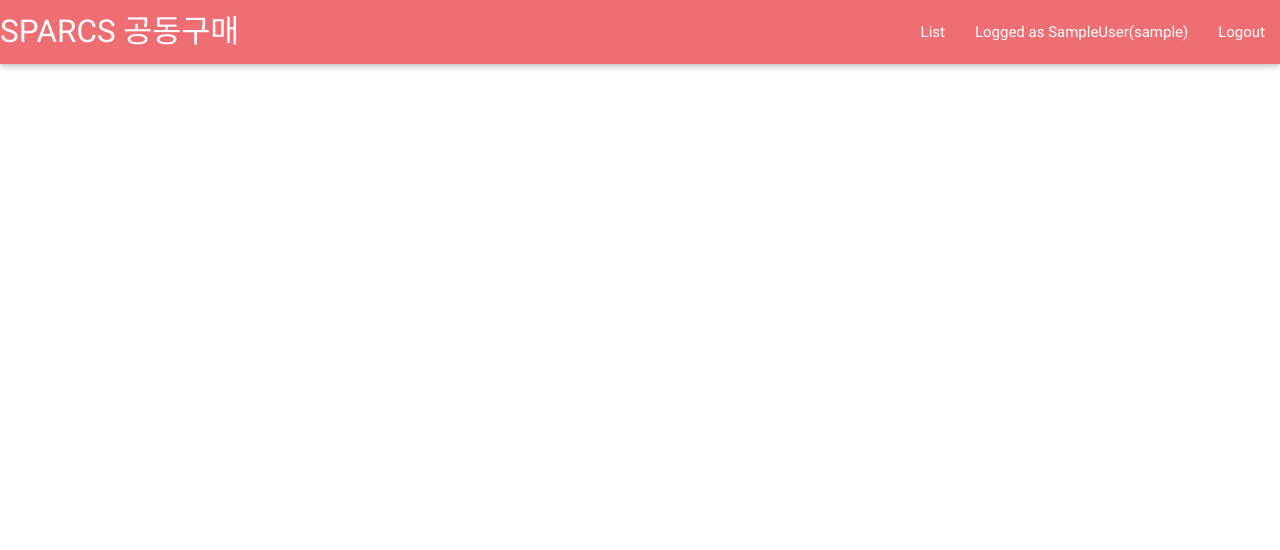
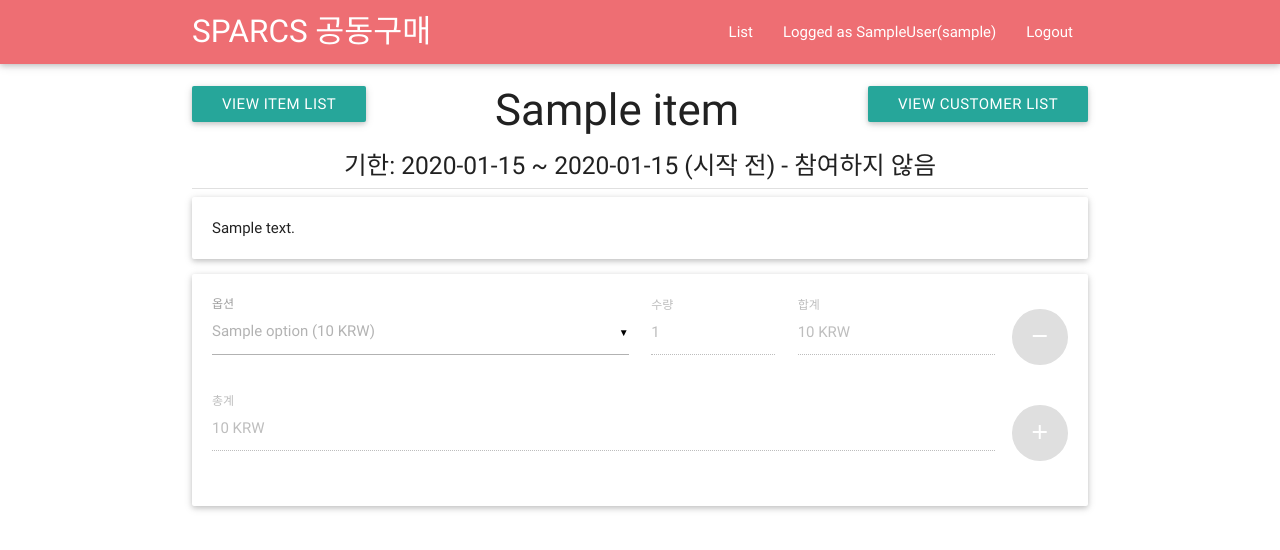
Before and after one commit to sparcs-kaist/sparcs09, a Django app: page /buy/item/1/ in a window 1280 px wide. Shown: the top 550 px of the page. Run offline with Django 3.2, Linux system fonts and the light colour scheme; a user stored in the database is signed in; tables that the repository leaves empty hold one stand-in row (values such as "Sample post"); some libraries are stand-ins or nearby versions.

Commit message:
add main / item view / item list frontend

```diff
--- a/sparcs09/apps/buy/models.py
+++ b/sparcs09/apps/buy/models.py
@@ -1,5 +1,6 @@
 from django.contrib.auth.models import User
 from django.db import models
+
 
 class Item(models.Model):
     title = models.CharField(max_length=100)
@@ -18,7 +19,7 @@ class Option(models.Model):
     item = models.ForeignKey(Item, related_name='options')
 
     def __unicode__(self):
-        return u'%s %s (%s KRW)' % (self.item, self.title, self.price)
+        return u'%s (%s KRW)' % (self.title, self.price)
 
 
 class Record(models.Model):
@@ -26,5 +27,18 @@ class Record(models.Model):
     option = models.ForeignKey(Option)
     num = models.IntegerField()
 
+    def cost(self):
+        return self.option.price * self.num
+
     def __unicode__(self):
-        return u'%s: %d units' % (self.option, self.num)
+        return u'%s %s: %d units' % (self.option.item, self.option, self.num)
+
+
+class Payment(models.Model):
+    item = models.ForeignKey(Item)
+    user = models.ForeignKey(User)
+    total = models.IntegerField()
+    is_paid = models.BooleanField()
+
+    def __unicode__(self):
+        return u'%s: %d for %s' % (self.user, self.total, self.item)
--- a/sparcs09/apps/buy/views.py
+++ b/sparcs09/apps/buy/views.py
@@ -1,18 +1,78 @@
-from django.shortcuts import render
+from django.core.paginator import Paginator, EmptyPage, PageNotAnInteger
+from django.shortcuts import redirect, render, get_object_or_404
+from django.utils import timezone
+from sparcs09.apps.buy.models import Item, Option, Record, Payment
+
 
 # /buy/
 def main(request):
-    pass
+    items = Item.objects.filter(is_hidden=False).order_by('-id')
+    if request.user.is_authenticated():
+        for item in items:
+            payment = Payment.objects.filter(item=item, user=request.user)
+            item.payment = payment
+
+    return render(request, 'main.html', {
+                    'items': items,
+                    'date': timezone.now(),
+                 })
 
 
 # /buy/list/
 def record(request):
-    pass
+    items = Item.objects.all().order_by('-id')
+    paginator = Paginator(items, 10)
+
+    page = request.GET.get('page')
+    try:
+        items = paginator.page(page)
+        page = int(page)
+    except PageNotAnInteger:
+        items = paginator.page(1)
+        page = 1
+    except EmptyPage:
+        items = paginator.page(paginator.num_pages)
+        page = paginator.num_pages
+
+    start = page - 5
+    end = page + 5
+    if start < 1:
+        start = 1
+    if end > paginator.num_pages:
+        end = paginator.num_pages
+
+    if request.user.is_authenticated:
+        for item in items:
+            payment = Payment.objects.filter(item=item, user=request.user)
+            item.payment = payment
+
+    return render(request, 'list.html', {
+                    'items': items,
+                    'date': timezone.now(),
+                    'cur_page': page,
+                    'page_range': range(start, end + 1),
+                    'has_previous': page > 1,
+                    'has_next': page < paginator.num_pages,
+                 })
 
 
 # /buy/item/<pid>/
 def item(request, pid):
-    return render(request, 'item.html', {})
+    item = get_object_or_404(Item, id=pid)
+
+    if request.method == 'POST':
+        result = request.POST.get('data', '{}')
+        return redirect('/buy/item/' + pid)
+
+    records = []
+    if request.user.is_authenticated():
+        raw = Record.objects.filter(user=request.user)
+        for r in raw:
+            if r.option.item.id == int(pid):
+                records.append(r)
+
+    return render(request, 'item.html', {'item': item, 'date': timezone.now(), 'records': records})
+
 
 
 # /buy/item/<pid>/list/
--- a/sparcs09/settings.py
+++ b/sparcs09/settings.py
@@ -95,7 +95,7 @@ DATABASES = {
 
 LANGUAGE_CODE = 'en-us'
 
-TIME_ZONE = 'UTC'
+TIME_ZONE = 'Asia/Seoul'
 
 USE_I18N = True
 
--- a/templates/base.html
+++ b/templates/base.html
@@ -13,7 +13,7 @@
     </head>
     <body>
         <nav>
-            <div class="nav-wrapper">
+            <div class="nav-wrapper container">
                 <a href="/buy/" class="brand-logo">SPARCS 공동구매</a>
                 <a href="#" data-activates="mobile-menu" class="button-collapse"><i class="material-icons">menu</i></a>
                 <ul id="nav-main" class="right hide-on-med-and-down">
@@ -42,7 +42,6 @@
         <script>
 $(document).ready(function() {
     $(".button-collapse").sideNav();
-    $('select').not('.disabled').material_select();
 });
         </script>
     </body>
--- a/templates/item.html
+++ b/templates/item.html
@@ -1,4 +1,137 @@
 {% extends "base.html" %}
+
 {% block content %}
+<a class="waves-effect waves-light btn left" href="/buy/list/">View Item List</a>
+<a class="waves-effect waves-light btn right" href="/buy/item/{{item.id}}/list/">View Customer List</a>
+<h3 class="center-align">{{item.title}}</h3>
+<h5 class="center-align">기한: {{item.valid_from|date:'Y-m-d'}} ~ {{item.valid_to|date:'Y-m-d'}}
+{% if date < item.valid_from %}
+    <span>(시작 전)</span>
+{% elif date > item.valid_to %}
+    <span class="red-text">(마감됨!)</span>
+{% else %}
+    <span class="blue-text">(진행 중)</span>
+{% endif %}
+-
+{% if not payment %}
+<span>참여하지 않음</span>
+{% elif payment.is_paid %}
+<span class="blue-text">입금 완료</span>
+{% else %}
+<span class="red-text">입금 필요</span>
+{% endif %}
+</h4>
+<div class="divider"></div>
+<div class="card-panel">
+{% autoescape off %}
+    {{item.content}}
+{% endautoescape %}
+</div>
+<div class="card-panel">
+    <form action="/buy/item/{{item.id}}" method="post">
+        <div class="row-wrap">
+            {% for record in records %}
+            <div class="row data">
+                <div class="input-field col s6">
+                    <select name="option" required>
+                        <option value="" disabled data-price="0">옵션을 선택하세요</option>
+                        {% for option in item.options.all %}
+                        <option value="{{option.id}}" data-price="{{option.price}}" {% if option.id == record.option.id %}selected{% endif %}>{{option}}</option>
+                        {% endfor %}
+                    </select>
+                    <label>옵션</label>
+                </div>
+                <div class="input-field col s2">
+                    <input class="validate" name="num" type="number" value="{{record.num}}" min="1" required>
+                    <label>수량</label>
+                </div>
+                <div class="input-field col s3">
+                    <input class="disabled" disabled name="sum" type="text" value="{{record.cost}} KRW">
+                    <label>합계</label>
+                </div>
+                <div class="input-field col s1">
+                    <button class="btn-floating btn-large waves-effect waves-light right red row-remove"><i class="material-icons">remove</i></button>
+                </div>
+            </div>
+            {% endfor %}
+        </div>
+        <div class="row template" style="display:none;">
+            <div class="input-field col s6">
+                <select name="option" required>
+                    <option value="" disabled selected data-price="0">옵션을 선택하세요</option>
+                    {% for option in item.options.all %}
+                    <option value="{{option.id}}" data-price="{{option.price}}">{{option}}</option>
+                    {% endfor %}
+                </select>
+                <label>옵션</label>
+            </div>
+            <div class="input-field col s2">
+                <input class="validate" name="num" type="number" value="1" min="1" required>
+                <label>수량</label>
+            </div>
+            <div class="input-field col s3">
+                <input class="disabled" disabled name="sum" type="text" value="0 KRW">
+                <label>합계</label>
+            </div>
+            <div class="input-field col s1">
+                <button class="btn-floating btn-large waves-effect waves-light right red row-remove"><i class="material-icons">remove</i></button>
+            </div>
+        </div>
+        <div class="row">
+            <div class="input-field col s11">
+                <input class="disabled" disabled name="total" type="text" value="0 KRW">
+                <label>총계</label>
+            </div>
+            <div class="input-field col s1">
+                <button class="btn-floating btn-large waves-effect waves-light right red row-add"><i class="material-icons">add</i></button>
+            </div>
+        </div>
+    </form>
+</div>
 
+<script>
+var calculate = function(obj) {
+    var row = obj.parent().parent();
+    var price = row.find("select[name=option] option:selected").data("price");
+    var num = row.find("input[name=num]").val();
+    row.find("input[name=sum]").val(price * num + " KRW");
+
+    calculateAll();
+};
+
+var calculateAll = function(obj) {
+    var total = 0;
+    $("form div.data").each(function() {
+        var str = $(this).find("input[name=sum]").val()
+        total += parseInt(str.substr(0, str.length - 4));
+    });
+    $("input[name=total]").val(total + " KRW");
+};
+
+var remove = function(obj) {
+    obj.parent().parent().remove();
+    calculateAll();
+};
+
+$(document).ready(function() {
+    $("div.row-wrap select").not(".disabled").material_select();
+    $(".row-add").click(function() {
+        var row = $("div.template").clone();
+        row.appendTo("div.row-wrap");
+        row.removeClass("template");
+        row.addClass("data");
+        row.find("select").not(".disabled").material_select();
+        row.show();
+    });
+    calculateAll();
+
+    {% if not user.is_authenticated or date < item.valid_from or date > item.valid_to %}
+        $('form').find('input, textarea, button, select').attr('disabled','disabled');
+    {% endif %}
+});
+
+$(document).on("click", ".row-remove", function() { remove($(this)); });
+$(document).on("change", "select[name=option]", function() { calculate($(this).parent()); });
+$(document).on("change", "input[name=num]", function() { calculate($(this)); });
+</script>
 {% endblock %}
```
Also changed, not shown: sparcs09/apps/buy/admin.py (+6 -1 lines), templates/list.html (added, +40 -0 lines), templates/main.html (added, +32 -0 lines).
